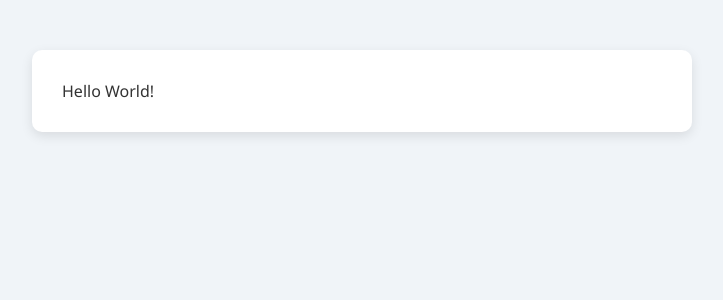
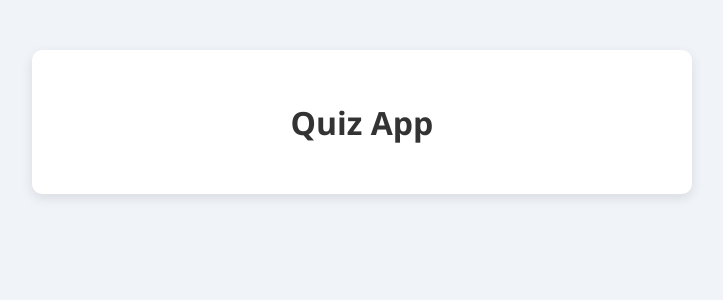
Before and after one commit to Swellmary/QUIZ-APP-ReactJS, a React (Vite) app: page / in a window 1280 px wide. Shown: the top 300 px of the page, without its empty margins (278-1001 px from the left). Built offline with nearby package versions, Linux system fonts and the light colour scheme.

Commit message:
added an hmtl element h1 for header

```diff
--- a/src/App.jsx
+++ b/src/App.jsx
@@ -2,7 +2,11 @@ import './index.css'
 
 function App() {
 
-  return ( <div className="app-container"> Hello World!</div>
+  return ( <div className="app-container">
+
+    <h1>Quiz App</h1>
+
+  </div>
   )
 }
 
```
